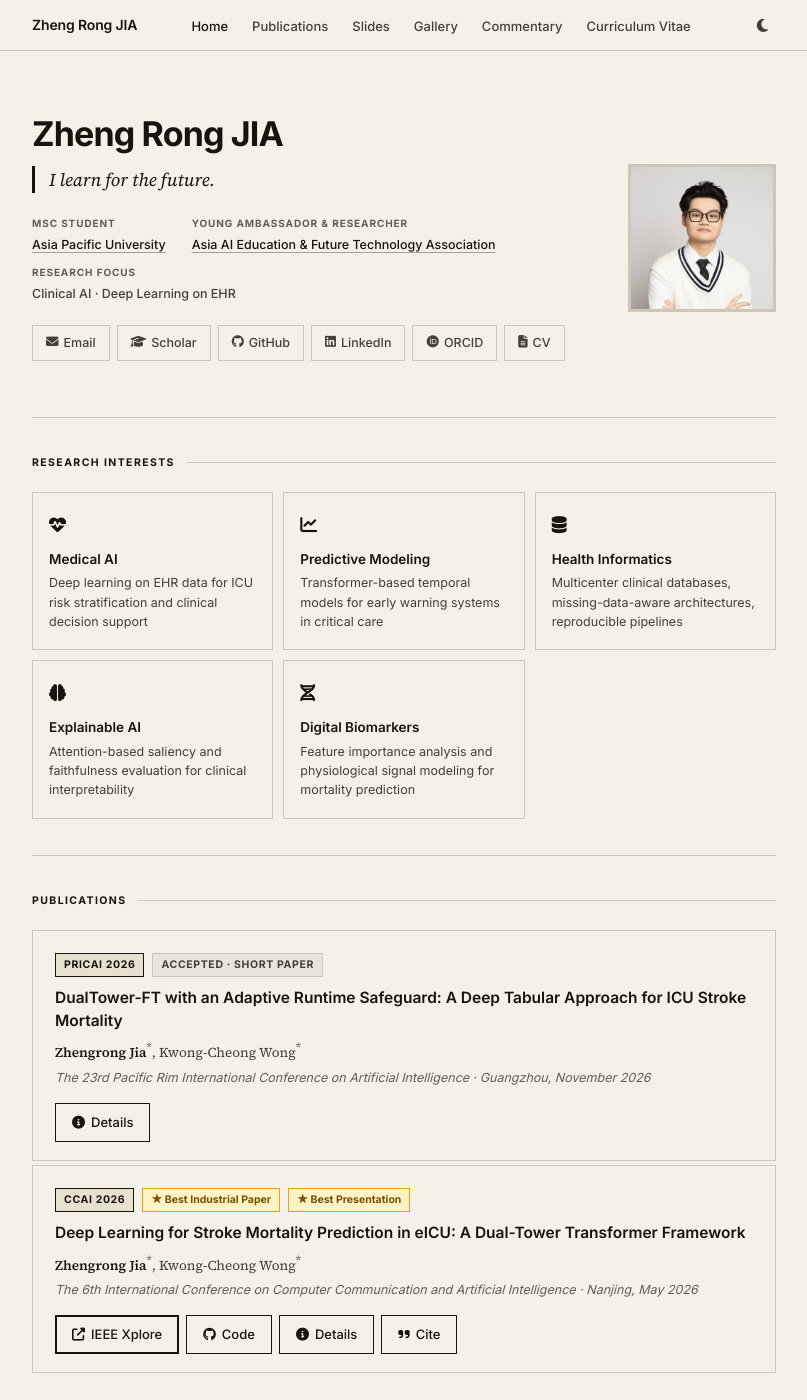
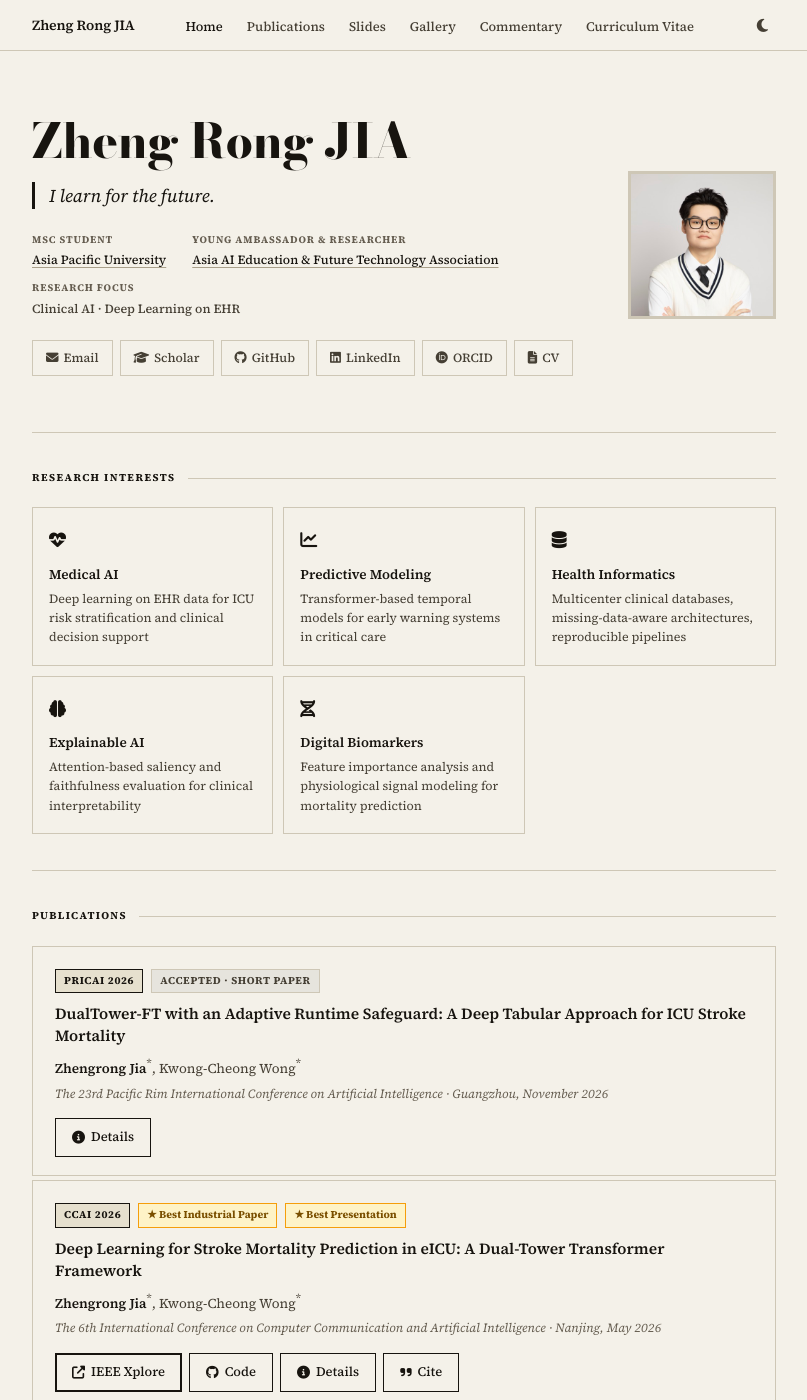
Before and after one commit to ZR-JIA/zr-jia.github.io, a Jekyll site: the page built from _pages/index.md, in a window 1280 px wide and 1400 px high. Shown: the whole window, without its empty margins (236-1043 px from the left). Built offline with Jekyll 4.4.1, drawn with Linux system fonts in a browser that asks for light colours.

Commit message:
style: set type in Bodoni Moda and Source Serif 4
Move from a sans/serif split to the Zaichang Broadsheet pairing: a Didone
for display and one serif for everything else, labels included.

- headings use Bodoni Moda; the hero name grows to 48px and page titles
  to 38px, since a Didone needs size to show its contrast
- all 46 Inter declarations now use Source Serif 4
- add --font-display and --font-text tokens and route every literal
  font stack through them
- stop loading Inter; request Bodoni Moda, and Source Serif 4 with its
  optical-size axis and the 500 and 700 weights the old Inter rules used

The optical-size axis makes Source Serif sturdier at the 10-12px sizes
it now carries in navigation, dates and buttons.

```diff
--- a/_layouts/default.html
+++ b/_layouts/default.html
@@ -36,7 +36,7 @@
   <!-- Fonts -->
   <link rel="preconnect" href="https://fonts.googleapis.com">
   <link rel="preconnect" href="https://fonts.gstatic.com" crossorigin>
-  <link href="https://fonts.googleapis.com/css2?family=Inter:wght@400;500;600;700&family=Source+Serif+4:ital,wght@0,400;0,600;1,400&display=swap" rel="stylesheet">
+  <link href="https://fonts.googleapis.com/css2?family=Bodoni+Moda:opsz,wght@6..96,400..900&family=Source+Serif+4:ital,opsz,wght@0,8..60,400..700;1,8..60,400&display=swap" rel="stylesheet">
 
   <!-- Icons -->
   <link rel="stylesheet" href="https://cdnjs.cloudflare.com/ajax/libs/font-awesome/6.5.1/css/all.min.css">
--- a/assets/css/main.css
+++ b/assets/css/main.css
@@ -27,6 +27,9 @@
   --color-text-secondary: var(--ink-mid);
   --color-text-tertiary: var(--ink-soft);
   --color-border: var(--rule);
+
+  --font-display: "Bodoni Moda", Didot, "Times New Roman", serif;
+  --font-text: "Source Serif 4", Georgia, serif;
 
   --color-gold: #7a4f00;
   --color-gold-bg: #fef3c7;
@@ -63,7 +66,7 @@
   background: var(--color-text);
   color: var(--color-bg);
   padding: 10px 18px;
-  font-family: 'Inter', sans-serif;
+  font-family: var(--font-text);
   font-size: 14px;
   font-weight: 600;
   z-index: 9999;
@@ -88,7 +91,7 @@ html {
 }
 
 body {
-  font-family: 'Source Serif 4', Georgia, serif;
+  font-family: var(--font-text);
   color: var(--color-text);
   background: var(--color-bg);
   font-size: 16px;
@@ -98,8 +101,8 @@ body {
 }
 
 h1, h2, h3, h4, h5, h6 {
-  font-family: 'Inter', -apple-system, BlinkMacSystemFont, sans-serif;
-  font-weight: 600;
+  font-family: var(--font-display);
+  font-weight: 700;
   line-height: 1.3;
   color: var(--color-text);
 }
@@ -156,7 +159,7 @@ img { max-width: 100%; height: auto; }
 .navbar-brand:hover { text-decoration: none; }
 
 .navbar-name {
-  font-family: 'Inter', sans-serif;
+  font-family: var(--font-text);
   font-weight: 600;
   font-size: 14px;
   color: var(--color-text);
@@ -170,7 +173,7 @@ img { max-width: 100%; height: auto; }
 }
 
 .navbar-links a {
-  font-family: 'Inter', sans-serif;
+  font-family: var(--font-text);
   font-size: 13px;
   font-weight: 500;
   color: var(--color-text-secondary);
@@ -232,7 +235,7 @@ img { max-width: 100%; height: auto; }
 }
 
 .profile-subtitle {
-  font-family: 'Inter', sans-serif;
+  font-family: var(--font-text);
   font-size: 14px;
   color: var(--color-text-secondary);
   font-weight: 400;
@@ -245,7 +248,7 @@ img { max-width: 100%; height: auto; }
   flex-wrap: wrap;
   align-items: center;
   gap: 0;
-  font-family: 'Inter', sans-serif;
+  font-family: var(--font-text);
   font-size: 13px;
 }
 
@@ -278,7 +281,7 @@ img { max-width: 100%; height: auto; }
 .content-section:last-child { border-bottom: none; }
 
 .section-label {
-  font-family: 'Inter', sans-serif;
+  font-family: var(--font-text);
   font-size: 10.5px;
   font-weight: 700;
   text-transform: uppercase;
@@ -308,7 +311,7 @@ img { max-width: 100%; height: auto; }
 .pub-academic-item:last-child { border-bottom: none; }
 
 .pub-academic-title {
-  font-family: 'Inter', sans-serif;
+  font-family: var(--font-text);
   font-size: 15px;
   font-weight: 600;
   color: var(--color-text);
@@ -317,7 +320,7 @@ img { max-width: 100%; height: auto; }
 }
 
 .pub-academic-authors {
-  font-family: 'Source Serif 4', serif;
+  font-family: var(--font-text);
   font-size: 14px;
   color: var(--color-text-secondary);
   margin-bottom: 2px;
@@ -329,7 +332,7 @@ img { max-width: 100%; height: auto; }
 }
 
 .pub-academic-venue {
-  font-family: 'Inter', sans-serif;
+  font-family: var(--font-text);
   font-size: 13px;
   color: var(--color-text-tertiary);
   font-style: italic;
@@ -344,7 +347,7 @@ img { max-width: 100%; height: auto; }
 }
 
 .pub-academic-links a {
-  font-family: 'Inter', sans-serif;
+  font-family: var(--font-text);
   font-size: 12px;
   font-weight: 500;
   color: var(--color-accent);
@@ -376,7 +379,7 @@ img { max-width: 100%; height: auto; }
 .news-item:last-child { border-bottom: none; }
 
 .news-date {
-  font-family: 'Inter', sans-serif;
+  font-family: var(--font-text);
   font-size: 12px;
   font-weight: 600;
   color: var(--color-text-tertiary);
@@ -402,7 +405,7 @@ img { max-width: 100%; height: auto; }
 .research-item:last-child { border-bottom: none; }
 
 .research-name {
-  font-family: 'Inter', sans-serif;
+  font-family: var(--font-text);
   font-size: 14px;
   font-weight: 600;
   color: var(--color-text);
@@ -435,14 +438,14 @@ img { max-width: 100%; height: auto; }
 }
 
 .cv-entry-title {
-  font-family: 'Inter', sans-serif;
+  font-family: var(--font-text);
   font-size: 15px;
   font-weight: 600;
   color: var(--color-text);
 }
 
 .cv-entry-date {
-  font-family: 'Inter', sans-serif;
+  font-family: var(--font-text);
   font-size: 12px;
   color: var(--color-text-tertiary);
   white-space: nowrap;
@@ -450,14 +453,14 @@ img { max-width: 100%; height: auto; }
 }
 
 .cv-entry-org {
-  font-family: 'Inter', sans-serif;
+  font-family: var(--font-text);
   font-size: 13px;
   color: var(--color-text-secondary);
   margin-bottom: 2px;
 }
 
 .cv-entry-meta {
-  font-family: 'Inter', sans-serif;
+  font-family: var(--font-text);
   font-size: 12px;
   color: var(--color-text-tertiary);
   margin-bottom: 8px;
@@ -494,21 +497,21 @@ img { max-width: 100%; height: auto; }
 .skill-row:last-child { border-bottom: none; }
 
 .skill-category {
-  font-family: 'Inter', sans-serif;
+  font-family: var(--font-text);
   font-size: 12px;
   color: var(--color-text-tertiary);
   font-weight: 500;
 }
 
 .skill-items {
-  font-family: 'Inter', sans-serif;
+  font-family: var(--font-text);
   font-size: 14px;
   color: var(--color-text-secondary);
 }
 
 /* ---- Buttons ---- */
 .btn {
-  font-family: 'Inter', sans-serif;
+  font-family: var(--font-text);
   font-size: 13px;
   font-weight: 500;
   padding: 7px 16px;
@@ -556,10 +559,10 @@ img { max-width: 100%; height: auto; }
 }
 
 .page-header h1 {
-  font-size: 24px;
-  font-weight: 700;
+  font-size: 38px;
+  font-weight: 800;
   color: var(--color-text);
-  letter-spacing: -0.02em;
+  letter-spacing: -0.01em;
 }
 
 .page-header-actions {
@@ -574,7 +577,7 @@ img { max-width: 100%; height: auto; }
 
 /* ---- Publication Detail ---- */
 .pub-detail-title {
-  font-family: 'Inter', sans-serif;
+  font-family: var(--font-text);
   font-size: 20px;
   font-weight: 700;
   color: var(--color-text);
@@ -589,7 +592,7 @@ img { max-width: 100%; height: auto; }
 }
 
 .pub-detail-venue {
-  font-family: 'Inter', sans-serif;
+  font-family: var(--font-text);
   font-size: 14px;
   color: var(--color-text-tertiary);
   font-style: italic;
@@ -627,7 +630,7 @@ img { max-width: 100%; height: auto; }
 .pub-table thead tr { border-bottom: 2px solid var(--color-border); }
 
 .pub-table th {
-  font-family: 'Inter', sans-serif;
+  font-family: var(--font-text);
   font-weight: 600;
   color: var(--color-text-secondary);
   font-size: 12px;
@@ -677,7 +680,7 @@ img { max-width: 100%; height: auto; }
 }
 
 .footer-content p {
-  font-family: 'Inter', sans-serif;
+  font-family: var(--font-text);
   font-size: 12px;
   color: var(--color-text-tertiary);
 }
@@ -811,7 +814,7 @@ img { max-width: 100%; height: auto; }
   position: absolute;
   bottom: 12px;
   right: 14px;
-  font-family: 'Inter', sans-serif;
+  font-family: var(--font-text);
   font-size: 12px;
   font-weight: 600;
   color: rgba(255,255,255,0.9);
@@ -848,7 +851,7 @@ img { max-width: 100%; height: auto; }
 .commentary-item:last-child { border-bottom: none; }
 
 .commentary-title {
-  font-family: 'Inter', sans-serif;
+  font-family: var(--font-text);
   font-size: 17px;
   font-weight: 600;
   color: var(--color-text);
@@ -869,7 +872,7 @@ img { max-width: 100%; height: auto; }
 }
 
 .post-kicker {
-  font-family: 'Inter', sans-serif;
+  font-family: var(--font-text);
   font-size: 12px;
   font-weight: 600;
   letter-spacing: 0.08em;
@@ -883,7 +886,7 @@ img { max-width: 100%; height: auto; }
 .post-meta { margin-top: 8px; }
 
 .post-tag {
-  font-family: 'Inter', sans-serif;
+  font-family: var(--font-text);
   font-size: 11px;
   font-weight: 600;
   letter-spacing: 0.06em;
@@ -932,7 +935,7 @@ img { max-width: 100%; height: auto; }
   border-top: 1px solid var(--color-border);
 }
 .post-back {
-  font-family: 'Inter', sans-serif;
+  font-family: var(--font-text);
   font-size: 13px;
   font-weight: 500;
   color: var(--color-text-secondary);
@@ -959,17 +962,17 @@ img { max-width: 100%; height: auto; }
 .hero-left { flex: 1; min-width: 0; }
 
 .hero-name {
-  font-family: 'Inter', sans-serif;
-  font-size: 34px;
-  font-weight: 700;
-  letter-spacing: -0.025em;
+  font-family: var(--font-display);
+  font-size: 48px;
+  font-weight: 800;
+  letter-spacing: -0.01em;
   line-height: 1.1;
   color: var(--color-text);
   margin-bottom: 14px;
 }
 
 .hero-slogan {
-  font-family: 'Source Serif 4', Georgia, serif;
+  font-family: var(--font-text);
   font-size: 18px;
   font-style: italic;
   color: var(--color-accent);
@@ -992,7 +995,7 @@ img { max-width: 100%; height: auto; }
 }
 
 .hero-role-label {
-  font-family: 'Inter', sans-serif;
+  font-family: var(--font-text);
   font-size: 10px;
   font-weight: 700;
   text-transform: uppercase;
@@ -1002,7 +1005,7 @@ img { max-width: 100%; height: auto; }
 }
 
 .hero-role-value {
-  font-family: 'Inter', sans-serif;
+  font-family: var(--font-text);
   font-size: 12.5px;
   font-weight: 500;
   color: var(--color-text-secondary);
@@ -1025,7 +1028,7 @@ img { max-width: 100%; height: auto; }
   display: inline-flex;
   align-items: center;
   gap: 5px;
-  font-family: 'Inter', sans-serif;
+  font-family: var(--font-text);
   font-size: 12.5px;
   font-weight: 500;
   color: var(--color-text-secondary);
@@ -1091,7 +1094,7 @@ img { max-width: 100%; height: auto; }
 }
 
 .interest-title {
-  font-family: 'Inter', sans-serif;
+  font-family: var(--font-text);
   font-size: 13.5px;
   font-weight: 600;
   color: var(--color-text);
@@ -1104,7 +1107,7 @@ img { max-width: 100%; height: auto; }
   color: var(--color-text-secondary);
   line-height: 1.55;
   margin: 0;
-  font-family: 'Inter', sans-serif;
+  font-family: var(--font-text);
 }
 
 /* ---- Premium Publication Card ---- */
@@ -1129,7 +1132,7 @@ img { max-width: 100%; height: auto; }
 }
 
 .pub-year-badge {
-  font-family: 'Inter', sans-serif;
+  font-family: var(--font-text);
   font-size: 10.5px;
   font-weight: 700;
   letter-spacing: 0.06em;
@@ -1141,7 +1144,7 @@ img { max-width: 100%; height: auto; }
 }
 
 .pub-award-badge {
-  font-family: 'Inter', sans-serif;
+  font-family: var(--font-text);
   font-size: 10.5px;
   font-weight: 700;
   color: var(--color-gold);
@@ -1152,7 +1155,7 @@ img { max-width: 100%; height: auto; }
 
 
 .pub-card-title {
-  font-family: 'Inter', sans-serif;
+  font-family: var(--font-text);
   font-size: 15.5px;
   font-weight: 600;
   color: var(--color-text);
@@ -1161,7 +1164,7 @@ img { max-width: 100%; height: auto; }
 }
 
 .pub-card-authors {
-  font-family: 'Source Serif 4', serif;
+  font-family: var(--font-text);
   font-size: 13.5px;
   color: var(--color-text-secondary);
   margin-bottom: 4px;
@@ -1171,7 +1174,7 @@ img { max-width: 100%; height: auto; }
 .pub-card-authors strong { color: var(--color-text); font-weight: 600; }
 
 .pub-card-venue {
-  font-family: 'Inter', sans-serif;
+  font-family: var(--font-text);
   font-size: 12.5px;
   color: var(--color-text-tertiary);
   font-style: italic;
@@ -1191,7 +1194,7 @@ img { max-width: 100%; height: auto; }
 }
 
 .philosophy-text {
-  font-family: 'Source Serif 4', Georgia, serif;
+  font-family: var(--font-text);
   font-size: 15px;
   color: var(--color-text-secondary);
   line-height: 1.85;
@@ -1228,7 +1231,7 @@ img { max-width: 100%; height: auto; }
 .pub-status-badge {
   display: inline-block;
   vertical-align: middle;
-  font-family: 'Inter', sans-serif;
+  font-family: var(--font-text);
   font-size: 10.5px;
   font-weight: 700;
   letter-spacing: 0.06em;
@@ -1300,7 +1303,7 @@ img { max-width: 100%; height: auto; }
 }
 
 .cite-modal-title {
-  font-family: 'Inter', sans-serif;
+  font-family: var(--font-text);
   font-size: 14px;
   font-weight: 700;
   color: var(--color-text);
@@ -1330,7 +1333,7 @@ img { max-width: 100%; height: auto; }
 }
 
 .cite-tab {
-  font-family: 'Inter', sans-serif;
+  font-family: var(--font-text);
   font-size: 12.5px;
   font-weight: 600;
   color: var(--color-text-tertiary);
@@ -1418,7 +1421,7 @@ img { max-width: 100%; height: auto; }
 .edu-logo-link:hover .edu-logo { opacity: 0.72; }
 
 .edu-school {
-  font-family: 'Inter', sans-serif;
+  font-family: var(--font-text);
   font-size: 15px;
   font-weight: 600;
   color: var(--color-text);
@@ -1438,14 +1441,14 @@ img { max-width: 100%; height: auto; }
 }
 
 .edu-dept {
-  font-family: 'Inter', sans-serif;
+  font-family: var(--font-text);
   font-size: 13px;
   color: var(--color-text-secondary);
   margin-bottom: 2px;
 }
 
 .edu-degree {
-  font-family: 'Inter', sans-serif;
+  font-family: var(--font-text);
   font-size: 13px;
   color: var(--color-text-secondary);
 }
@@ -1456,14 +1459,14 @@ img { max-width: 100%; height: auto; }
 }
 
 .edu-years {
-  font-family: 'Inter', sans-serif;
+  font-family: var(--font-text);
   font-size: 12px;
   color: var(--color-text-tertiary);
   margin-bottom: 2px;
 }
 
 .edu-place {
-  font-family: 'Inter', sans-serif;
+  font-family: var(--font-text);
   font-size: 12px;
   color: var(--color-text-tertiary);
 }
```
